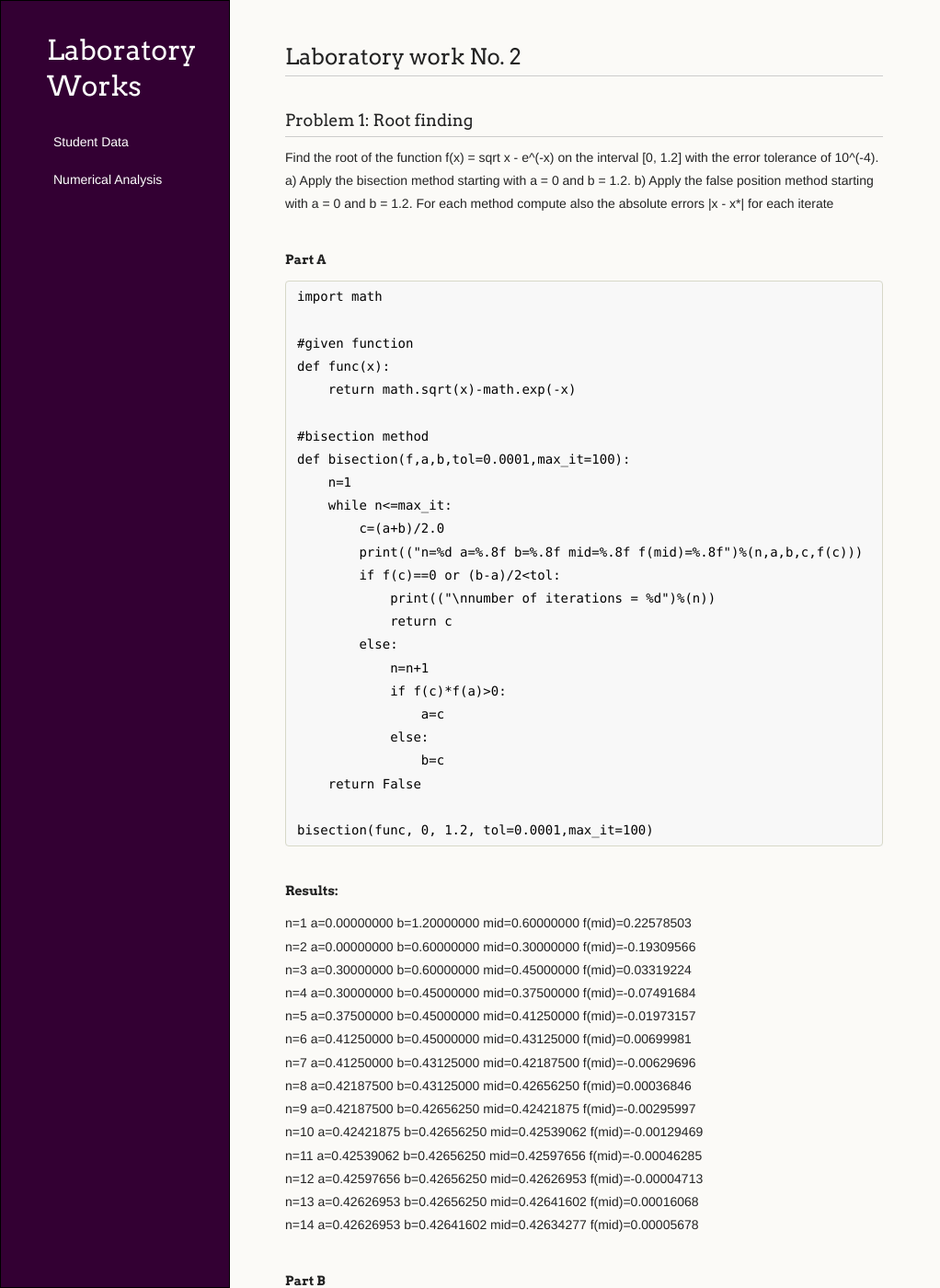
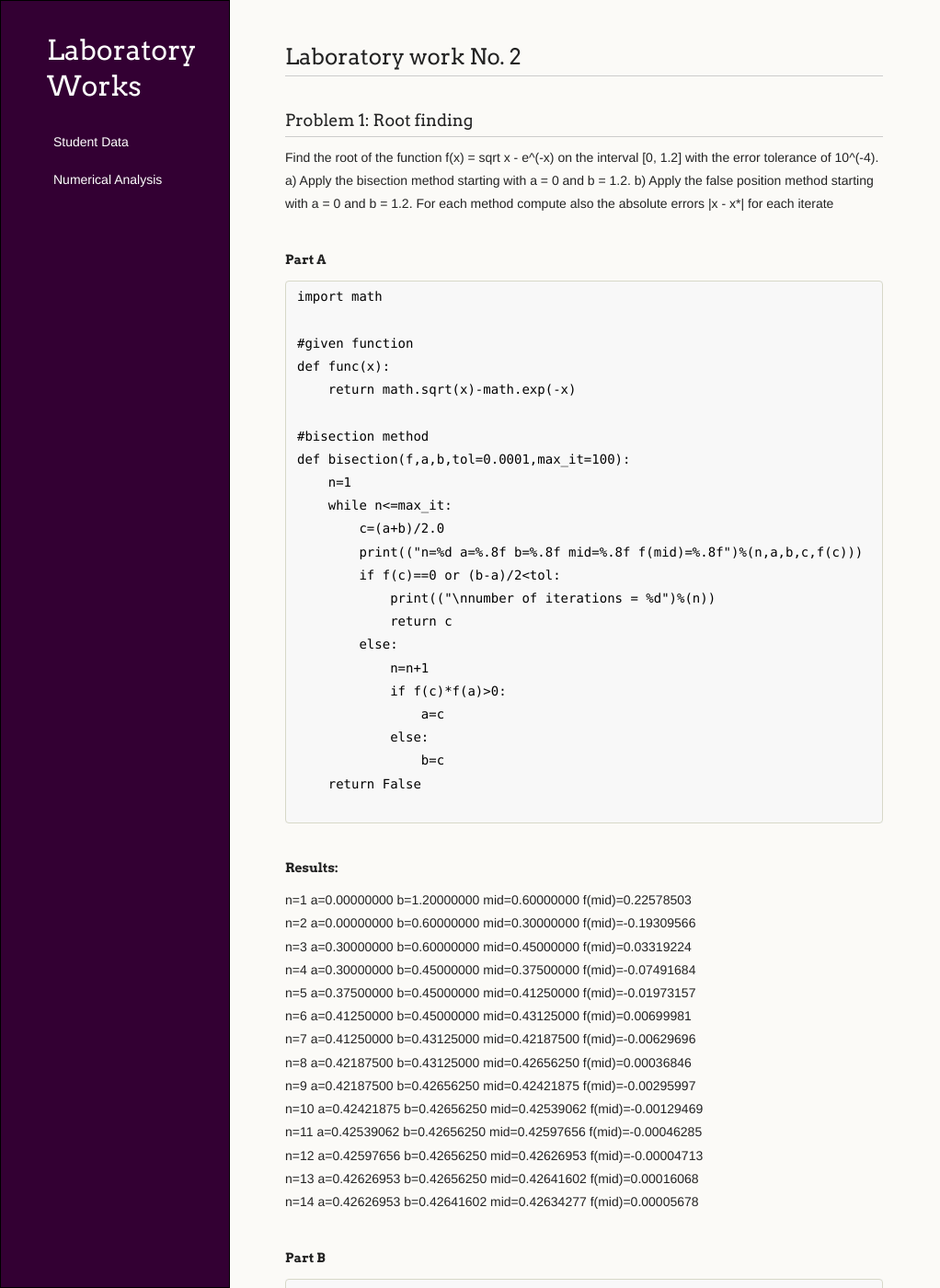
Before and after one commit to dianaartiomlab/dianaartiomlab.github.io, a Jekyll site: the page built from laboratoryWorks/na1.md, in a window 1280 px wide and 1400 px high. Shown: the whole window at 92% size, without its empty margins (0-1022 px from the left). Built offline with Jekyll 4.4.1, drawn with Linux system fonts in a browser that asks for light colours; Markdown is read by kramdown in place of the engine named in the settings; some of the changed text lies outside the part shown.

Commit message:
Clear some datana

````diff
--- a/laboratoryWorks/na1.md
+++ b/laboratoryWorks/na1.md
@@ -34,7 +34,6 @@ def bisection(f,a,b,tol=0.0001,max_it=100):
                 b=c
     return False
 
-bisection(func, 0, 1.2, tol=0.0001,max_it=100)
 ```
 ####Results:
 
@@ -72,8 +71,6 @@ def falsePosMethod(f, x0, x1, tol=0.0001, max_it=100):
         n = n + 1
     return a
 
-check = falsePosMethod(func, 0.8, 1)
-print check
 ```
 ####Results:
 0.426243709669
````
